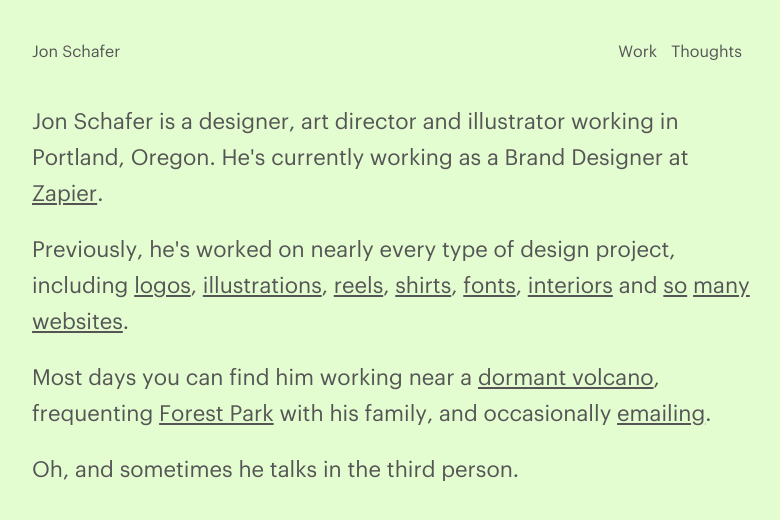
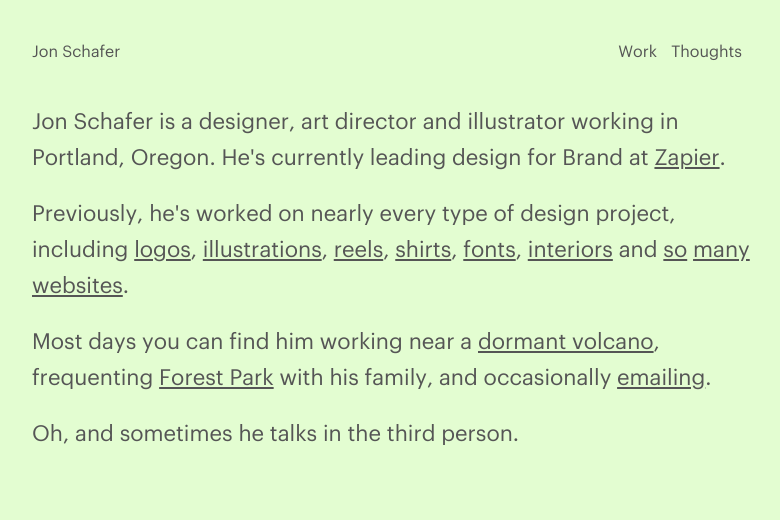
Before and after one commit to jonaschafer/jonaschafer.github.io, a Jekyll site: the page built from index.html, in a window 1280 px wide. Shown: the top 520 px of the page, without its empty margins (248-1028 px from the left). Built offline with Jekyll 4.4.1, drawn with Linux system fonts in a browser that asks for light colours.

Commit message:
Update index.html

```diff
--- a/index.html
+++ b/index.html
@@ -7,7 +7,7 @@
 
 <div class="container-child">
 
-<p class="intro">Jon Schafer is a designer, art director and illustrator working in Portland, Oregon. He's currently working as a Brand Designer at <a href="http://www.zapier.com" target="_blank">Zapier</a>.</p>
+<p class="intro">Jon Schafer is a designer, art director and illustrator working in Portland, Oregon. He's currently leading design for Brand at <a href="http://www.zapier.com" target="_blank">Zapier</a>.</p>
 
 <p class="intro">Previously, he's worked on nearly every type of design project, including <a href="/work/logos">logos</a>, <a href="/work/illustrations">illustrations</a>, <a href="https://vimeo.com/133206498" target="_blank">reels</a>, <a href="/work/razorfish">shirts</a>, <a href="/work/font">fonts</a>, <a href="/work/nightbird">interiors</a> and <a href="/work/eco">so</a> <a href="/work/manifold">many</a> <a href="/work/sloan">websites</a>.</p>
 
```
